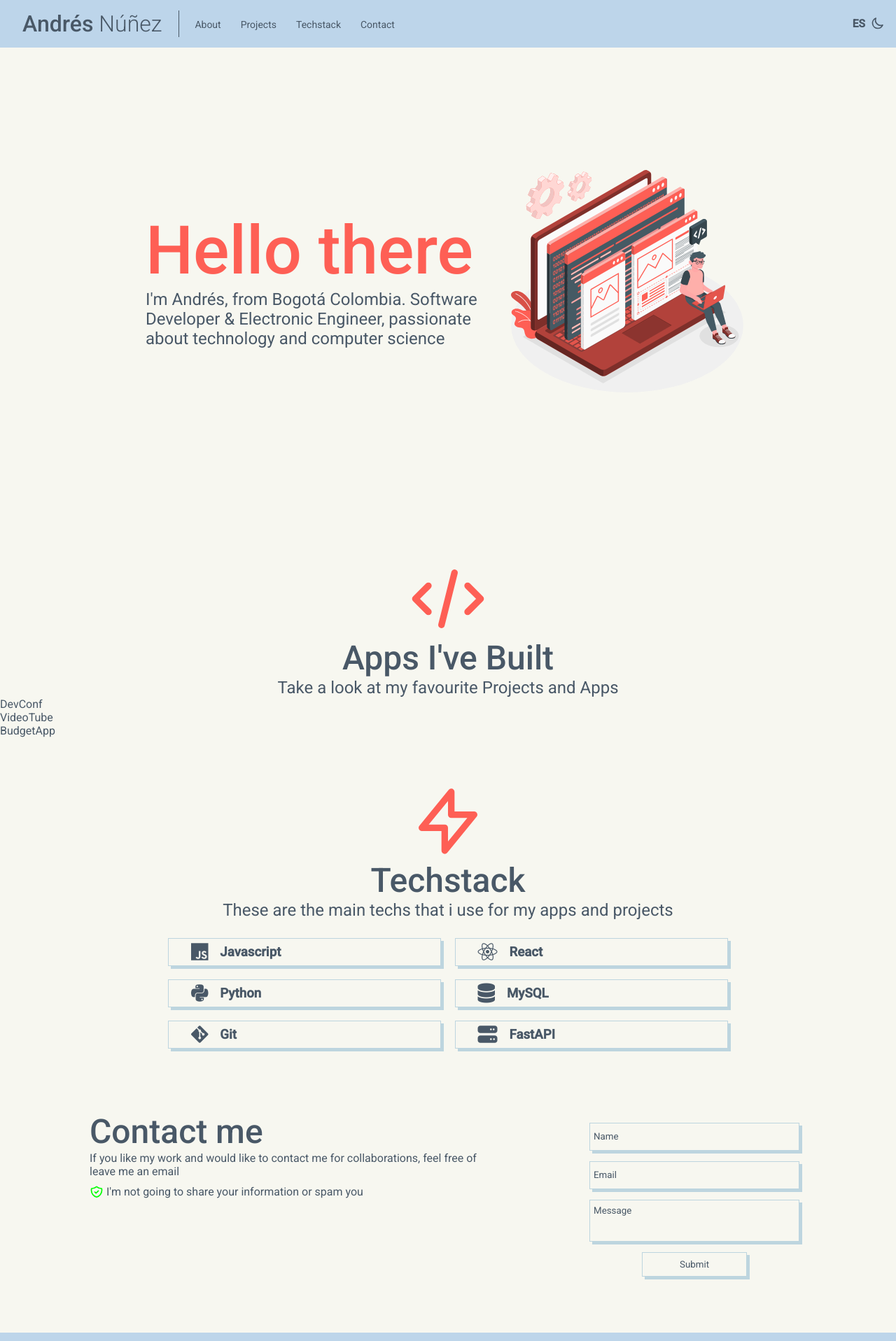
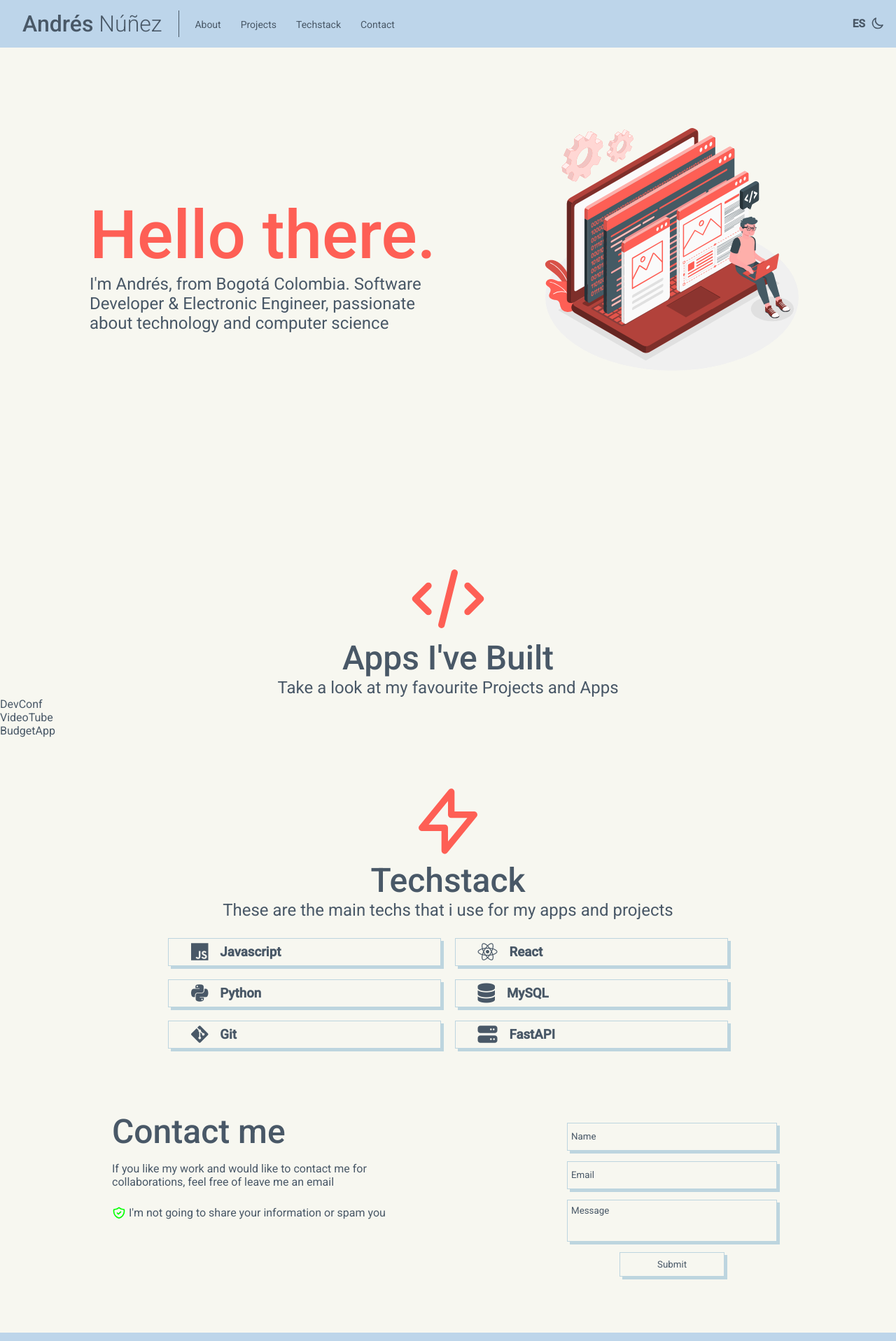
Before and after one commit to AndresNunezG/AndresNunezG.github.io, a React (Create React App) app: page / in a window 1280 px wide. Shown: the top 1917 px of the page at 70% size. Built offline with nearby package versions, Linux system fonts and the light colour scheme.

Commit message:
Upddate before start proyects section

```diff
--- a/src/components/About.jsx
+++ b/src/components/About.jsx
@@ -7,7 +7,7 @@ import './styles/About.css';
 
 export default function About (props) {
     const data = aboutData[props.language];
-    const speed = 120;
+    const speed = 170;
     const textEffect = useTypeEffect(data.title, speed, props.language)
     return (
         <section id="about">
--- a/src/components/styles/About.css
+++ b/src/components/styles/About.css
@@ -3,15 +3,14 @@
     color: var(--main-fg-color);
     width: 100%;
     height: 100vh;
-    display: flex;
-    justify-content: center;
-    align-items: center;
+    display: grid;
+    grid-template-columns: repeat(10, 1fr);
+    grid-template-rows: repeat(20, 1fr);
 }
 
 .About__text {
-    width: 40%;
-    display: flex;
-    flex-direction: column;
+    grid-column: 2 / 6;
+    grid-row: 8 / 13;
 }
 
 .AboutTitle__container {
@@ -19,6 +18,7 @@
 }
 
 .About__title {
+    height: 100%;
     color: var(--hover-color);
     font-weight: 500;
     font-size: 6em;
@@ -30,5 +30,6 @@
 }
 
 .About__image {
-    width: 22rem;
+    grid-column: 7 / 10;
+    grid-row: 5 / 10;
 }
--- a/src/components/styles/Contact.css
+++ b/src/components/styles/Contact.css
@@ -9,7 +9,7 @@
 
 .ContactText__container {
     width: 50%;
-    margin-left: 10%;
+    padding: 0 5vh 0 20vh;
 }
 
 .Warning__container {
@@ -26,6 +26,11 @@
 .ContactText__title {
     font-weight: 500;
     font-size: 3em;
+    margin-bottom: 15px;
+}
+
+.ContactText__subtitle{
+    margin-bottom: 15px;
 }
 
 .ContactForm__container {
@@ -66,6 +71,7 @@
 
 .SubmitButton {
     border-style: none;
+    cursor: pointer;
     height: 35px;
     color: var(--main-fg-color);
     background-color: var(--main-bg-color);
--- a/src/data.js
+++ b/src/data.js
@@ -15,7 +15,7 @@ export const navbarData = [
 
 export const aboutData = [
     {
-        title: "Hello there",
+        title: "Hello there.",
         content: "I'm Andrés, from Bogotá Colombia. Software Developer & Electronic Engineer, passionate about technology and computer science",
     },
     {
--- a/src/hooks/useTypeEffect.js
+++ b/src/hooks/useTypeEffect.js
@@ -1,6 +1,6 @@
 import { useState, useEffect } from 'react';
 
-const useTypeEffect = (text, speed, reset) => {
+const useTypeEffect = (text, speed, reset = null) => {
     const [textEffect, setTextEffect] = useState('');
     const [counter, setCounter] = useState(0);
     useEffect(() => {
```
